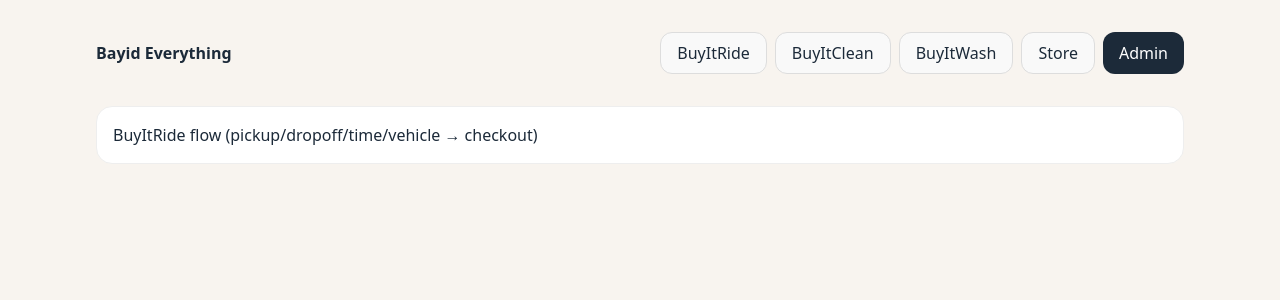
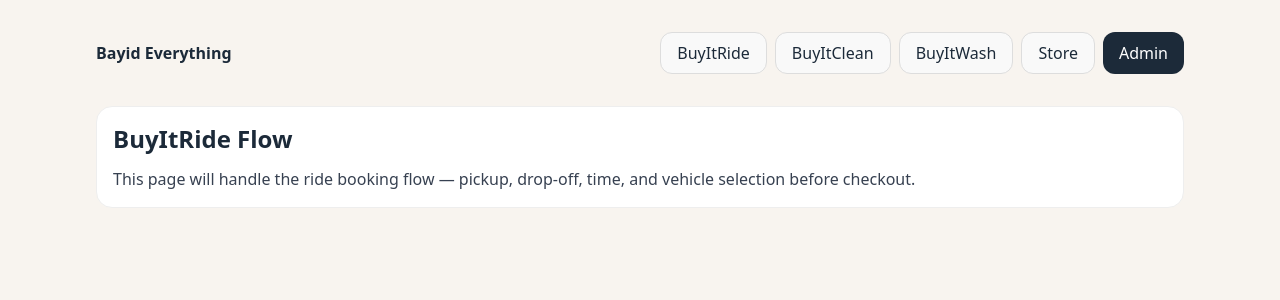
Before and after one commit to offlode/bayid-everything-superapp, a Next.js app: page /ride in a window 1280 px wide. Shown: the top 300 px of the page. Built offline with nearby package versions, Linux system fonts and the light colour scheme.

Commit message:
Format BuyItRide page

```diff
--- a/src/app/ride/page.tsx
+++ b/src/app/ride/page.tsx
@@ -1 +1,13 @@
-'use client'; export default function R(){return <div className='card'>BuyItRide flow (pickup/dropoff/time/vehicle → checkout)</div>}
+"use client";
+
+export default function Ride() {
+  return (
+    <div className="card p-6">
+      <h1 className="text-2xl font-semibold mb-3">BuyItRide Flow</h1>
+      <p className="text-gray-700">
+        This page will handle the ride booking flow — pickup, drop-off, time,
+        and vehicle selection before checkout.
+      </p>
+    </div>
+  );
+}
```
